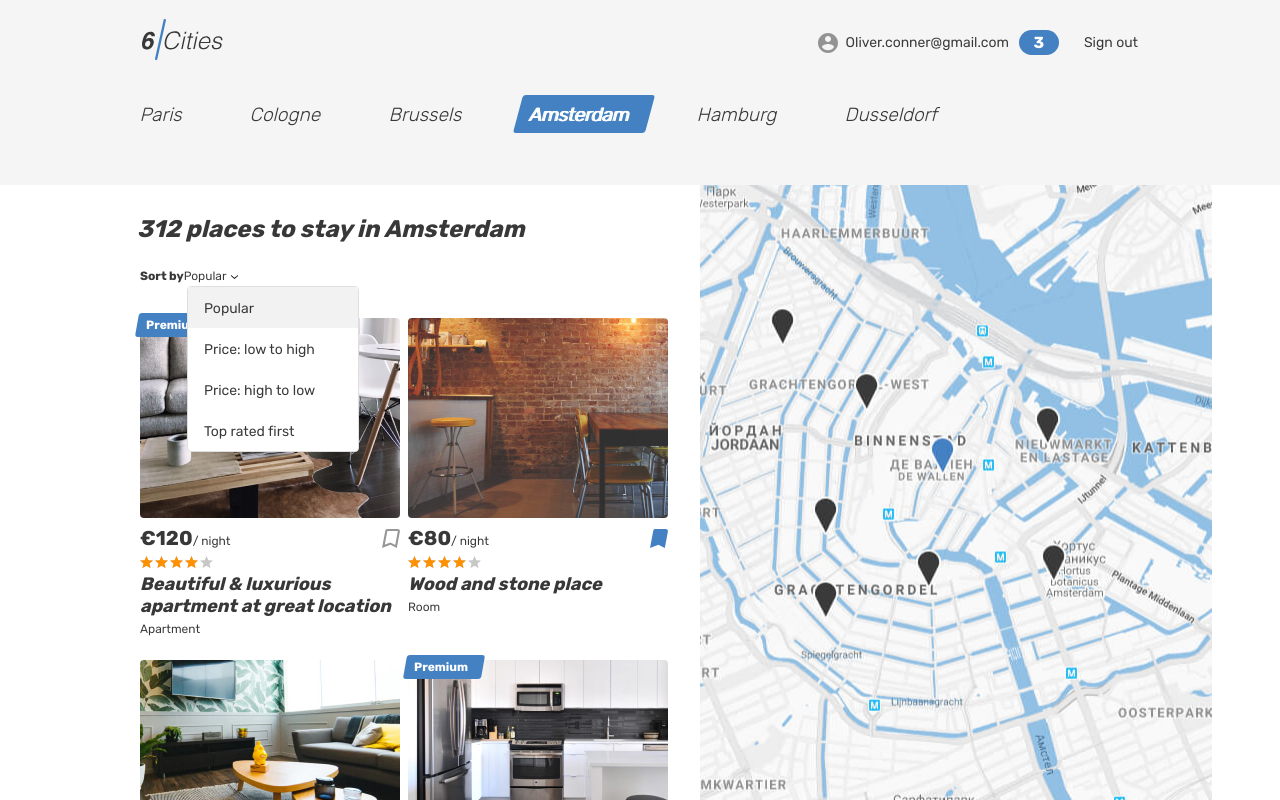
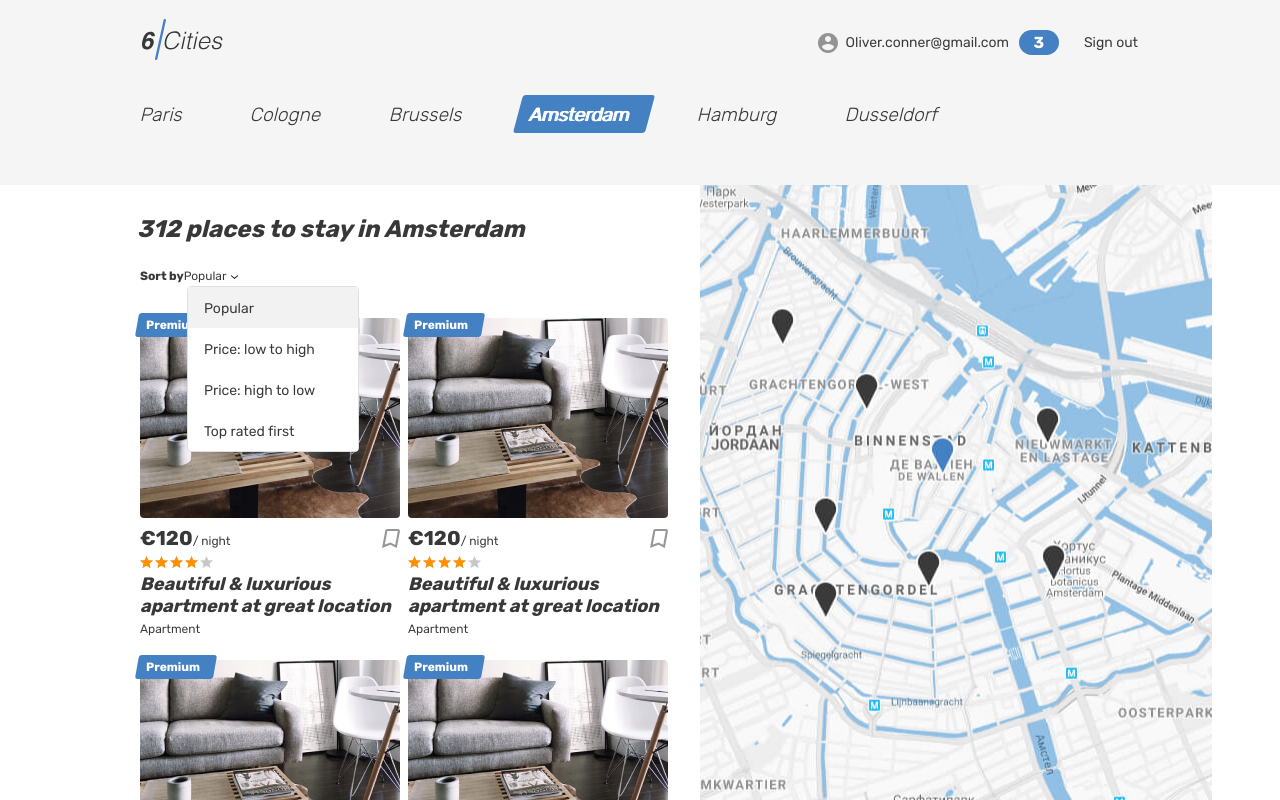
Before and after one commit to htmlacademy-univer-javascript-3/2429931-six-cities-5, a React (Vite) app: page / in a window 1280 px wide. Built offline with nearby package versions, Linux system fonts and the light colour scheme.

Commit message:
fear: add cities-card component

```diff
--- /dev/null
+++ b/src/components/cities-card/cities-card.tsx
@@ -0,0 +1,40 @@
+const CitiesCard = (): JSX.Element => {
+  return (
+    <article className="cities__card place-card">
+    <div className="place-card__mark">
+      <span>Premium</span>
+    </div>
+    <div className="cities__image-wrapper place-card__image-wrapper">
+      <a href="#">
+        <img className="place-card__image" src="img/apartment-01.jpg" width="260" height="200" alt="Place image" />
+      </a>
+    </div>
+    <div className="place-card__info">
+      <div className="place-card__price-wrapper">
+        <div className="place-card__price">
+          <b className="place-card__price-value">&euro;120</b>
+          <span className="place-card__price-text">&#47;&nbsp;night</span>
+        </div>
+        <button className="place-card__bookmark-button button" type="button">
+          <svg className="place-card__bookmark-icon" width="18" height="19">
+            <use xlinkHref="#icon-bookmark"></use>
+          </svg>
+          <span className="visually-hidden">To bookmarks</span>
+        </button>
+      </div>
+      <div className="place-card__rating rating">
+        <div className="place-card__stars rating__stars">
+          <span style={{width : "80%"}}></span>
+          <span className="visually-hidden">Rating</span>
+        </div>
+      </div>
+      <h2 className="place-card__name">
+        <a href="#">Beautiful &amp; luxurious apartment at great location</a>
+      </h2>
+      <p className="place-card__type">Apartment</p>
+    </div>
+  </article>
+  )
+};
+
+export default CitiesCard;
--- a/src/pages/main/main-page.tsx
+++ b/src/pages/main/main-page.tsx
@@ -1,4 +1,6 @@
-function MainPage() : JSX.Element{
+import CitiesCard from "../../components/cities-card/cities-card";
+
+const MainPage = () : JSX.Element => {
   return (
   <div className="page page--gray page--main">
     <header className="header">
@@ -89,171 +91,11 @@ function MainPage() : JSX.Element{
               </ul>
             </form>
             <div className="cities__places-list places__list tabs__content">
-              <article className="cities__card place-card">
-                <div className="place-card__mark">
-                  <span>Premium</span>
-                </div>
-                <div className="cities__image-wrapper place-card__image-wrapper">
-                  <a href="#">
-                    <img className="place-card__image" src="img/apartment-01.jpg" width="260" height="200" alt="Place image" />
-                  </a>
-                </div>
-                <div className="place-card__info">
-                  <div className="place-card__price-wrapper">
-                    <div className="place-card__price">
-                      <b className="place-card__price-value">&euro;120</b>
-                      <span className="place-card__price-text">&#47;&nbsp;night</span>
-                    </div>
-                    <button className="place-card__bookmark-button button" type="button">
-                      <svg className="place-card__bookmark-icon" width="18" height="19">
-                        <use xlinkHref="#icon-bookmark"></use>
-                      </svg>
-                      <span className="visually-hidden">To bookmarks</span>
-                    </button>
-                  </div>
-                  <div className="place-card__rating rating">
-                    <div className="place-card__stars rating__stars">
-                      <span style={{width : "80%"}}></span>
-                      <span className="visually-hidden">Rating</span>
-                    </div>
-                  </div>
-                  <h2 className="place-card__name">
-                    <a href="#">Beautiful &amp; luxurious apartment at great location</a>
-                  </h2>
-                  <p className="place-card__type">Apartment</p>
-                </div>
-              </article>
-
-              <article className="cities__card place-card">
-                <div className="cities__image-wrapper place-card__image-wrapper">
-                  <a href="#">
-                    <img className="place-card__image" src="img/room.jpg" width="260" height="200" alt="Place image" />
-                  </a>
-                </div>
-                <div className="place-card__info">
-                  <div className="place-card__price-wrapper">
-                    <div className="place-card__price">
-                      <b className="place-card__price-value">&euro;80</b>
-                      <span className="place-card__price-text">&#47;&nbsp;night</span>
-                    </div>
-                    <button className="place-card__bookmark-button place-card__bookmark-button--active button" type="button">
-                      <svg className="place-card__bookmark-icon" width="18" height="19">
-                        <use xlinkHref="#icon-bookmark"></use>
-                      </svg>
-                      <span className="visually-hidden">In bookmarks</span>
-                    </button>
-                  </div>
-                  <div className="place-card__rating rating">
-                    <div className="place-card__stars rating__stars">
-                      <span style={{width: "80%"}}></span>
-                      <span className="visually-hidden">Rating</span>
-                    </div>
-                  </div>
-                  <h2 className="place-card__name">
-                    <a href="#">Wood and stone place</a>
-                  </h2>
-                  <p className="place-card__type">Room</p>
-                </div>
-              </article>
-
-              <article className="cities__card place-card">
-                <div className="cities__image-wrapper place-card__image-wrapper">
-                  <a href="#">
-                    <img className="place-card__image" src="img/apartment-02.jpg" width="260" height="200" alt="Place image" />
-                  </a>
-                </div>
-                <div className="place-card__info">
-                  <div className="place-card__price-wrapper">
-                    <div className="place-card__price">
-                      <b className="place-card__price-value">&euro;132</b>
-                      <span className="place-card__price-text">&#47;&nbsp;night</span>
-                    </div>
-                    <button className="place-card__bookmark-button button" type="button">
-                      <svg className="place-card__bookmark-icon" width="18" height="19">
-                        <use xlinkHref="#icon-bookmark"></use>
-                      </svg>
-                      <span className="visually-hidden">To bookmarks</span>
-                    </button>
-                  </div>
-                  <div className="place-card__rating rating">
-                    <div className="place-card__stars rating__stars">
-                      <span style={{width: "80%"}}></span>
-                      <span className="visually-hidden">Rating</span>
-                    </div>
-                  </div>
-                  <h2 className="place-card__name">
-                    <a href="#">Canal View Prinsengracht</a>
-                  </h2>
-                  <p className="place-card__type">Apartment</p>
-                </div>
-              </article>
-
-              <article className="cities__card place-card">
-                <div className="place-card__mark">
-                  <span>Premium</span>
-                </div>
-                <div className="cities__image-wrapper place-card__image-wrapper">
-                  <a href="#">
-                    <img className="place-card__image" src="img/apartment-03.jpg" width="260" height="200" alt="Place image" />
-                  </a>
-                </div>
-                <div className="place-card__info">
-                  <div className="place-card__price-wrapper">
-                    <div className="place-card__price">
-                      <b className="place-card__price-value">&euro;180</b>
-                      <span className="place-card__price-text">&#47;&nbsp;night</span>
-                    </div>
-                    <button className="place-card__bookmark-button button" type="button">
-                      <svg className="place-card__bookmark-icon" width="18" height="19">
-                        <use xlinkHref="#icon-bookmark"></use>
-                      </svg>
-                      <span className="visually-hidden">To bookmarks</span>
-                    </button>
-                  </div>
-                  <div className="place-card__rating rating">
-                    <div className="place-card__stars rating__stars">
-                      <span style={{width: "100%"}}></span>
-                      <span className="visually-hidden">Rating</span>
-                    </div>
-                  </div>
-                  <h2 className="place-card__name">
-                    <a href="#">Nice, cozy, warm big bed apartment</a>
-                  </h2>
-                  <p className="place-card__type">Apartment</p>
-                </div>
-              </article>
-
-              <article className="cities__card place-card">
-                <div className="cities__image-wrapper place-card__image-wrapper">
-                  <a href="#">
-                    <img className="place-card__image" src="img/room.jpg" width="260" height="200" alt="Place image" />
-                  </a>
-                </div>
-                <div className="place-card__info">
-                  <div className="place-card__price-wrapper">
-                    <div className="place-card__price">
-                      <b className="place-card__price-value">&euro;80</b>
-                      <span className="place-card__price-text">&#47;&nbsp;night</span>
-                    </div>
-                    <button className="place-card__bookmark-button place-card__bookmark-button--active button" type="button">
-                      <svg className="place-card__bookmark-icon" width="18" height="19">
-                        <use xlinkHref="#icon-bookmark"></use>
-                      </svg>
-                      <span className="visually-hidden">In bookmarks</span>
-                    </button>
-                  </div>
-                  <div className="place-card__rating rating">
-                    <div className="place-card__stars rating__stars">
-                      <span style={{width: "80%"}}></span>
-                      <span className="visually-hidden">Rating</span>
-                    </div>
-                  </div>
-                  <h2 className="place-card__name">
-                    <a href="#">Wood and stone place</a>
-                  </h2>
-                  <p className="place-card__type">Room</p>
-                </div>
-              </article>
+              <CitiesCard />
+              <CitiesCard />
+              <CitiesCard />
+              <CitiesCard />
+              <CitiesCard />
             </div>
           </section>
           <div className="cities__right-section">
```
